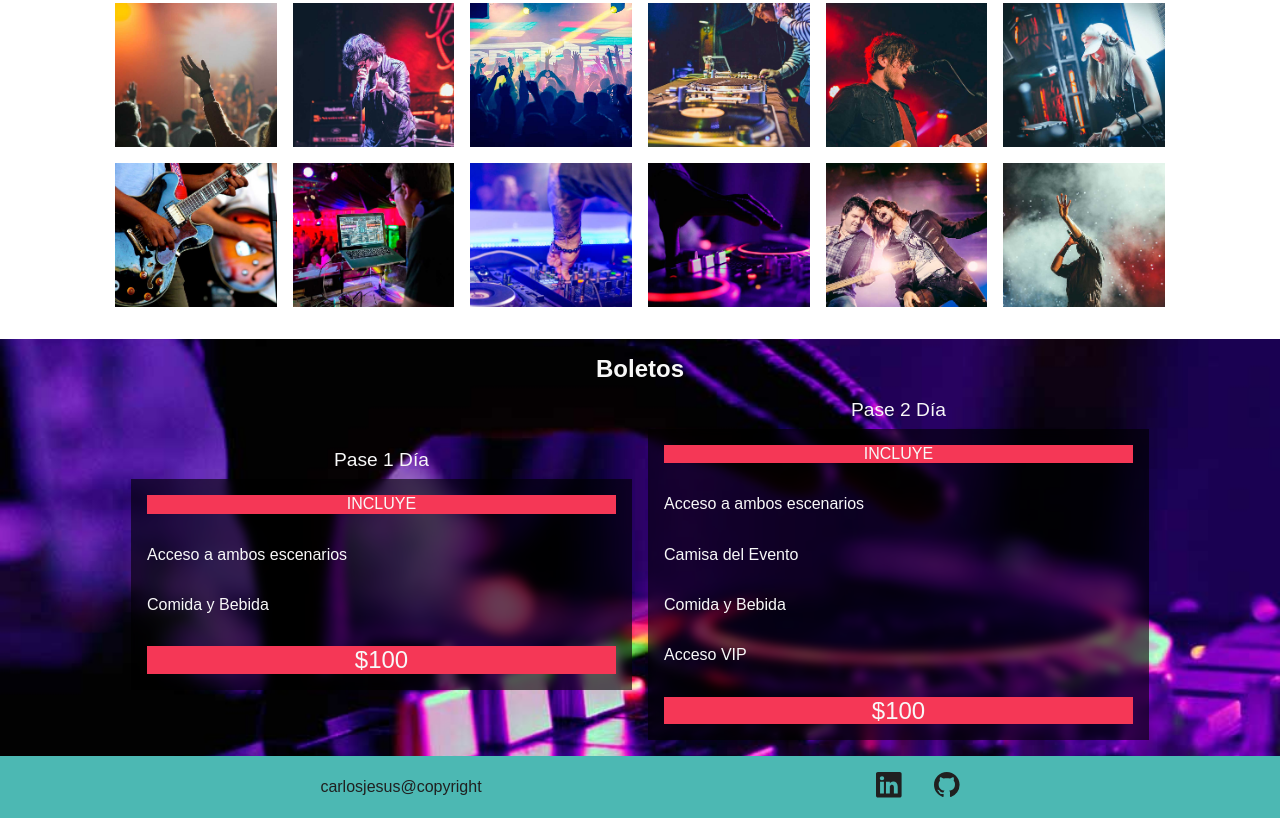
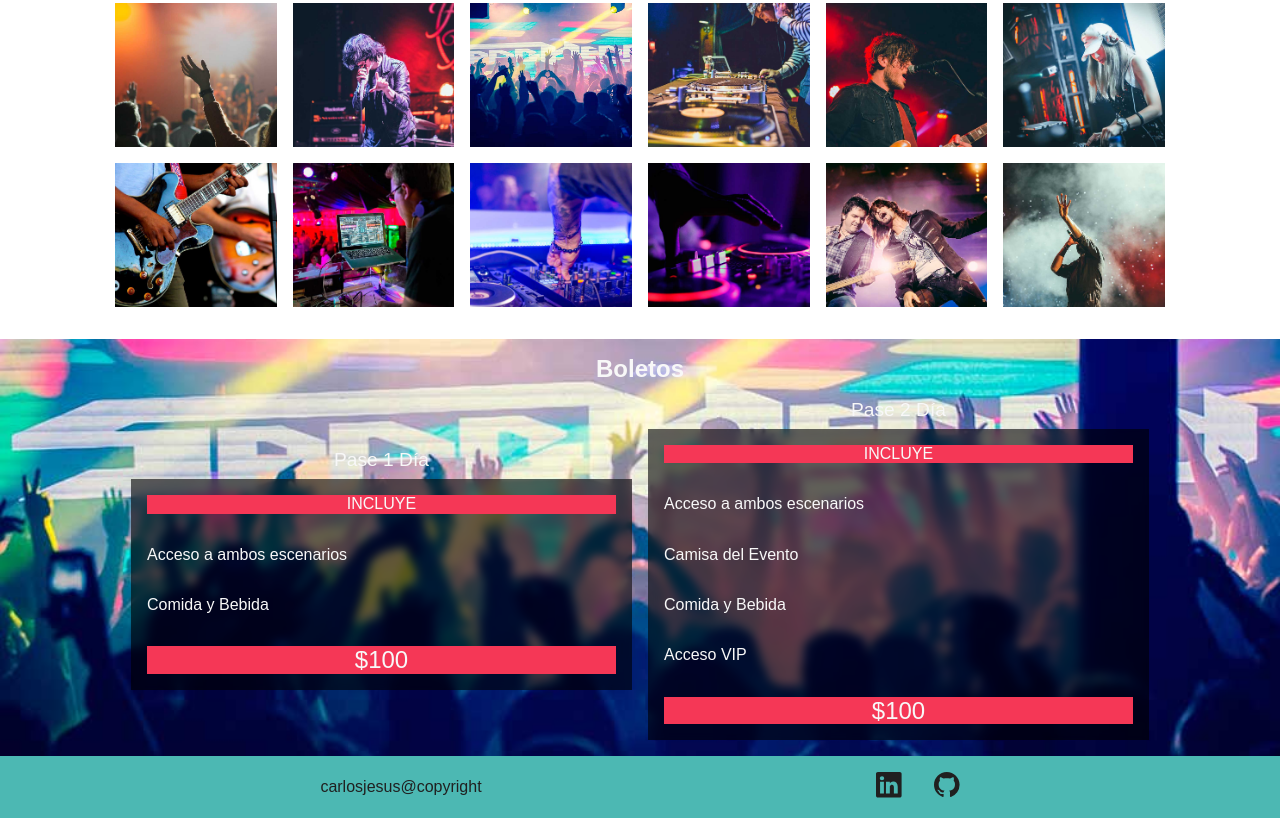
Before and after one commit to carlosjesus954/ProyectoSass, a website: page index.html in a window 1280 px wide. Shown: the part 3746-4564 px from the top of the page. Drawn offline with Linux system fonts and the light colour scheme.

Commit message:
Arreglando la seccion boletos

```diff
--- a/src/scss/layout/_body.scss
+++ b/src/scss/layout/_body.scss
@@ -228,7 +228,7 @@
 }
 
 .boletos {
-  background-image: url(../../../img/grande/10.jpg);
+  background-image: url(../../../img/grande/3.jpg);
   background-repeat: no-repeat;
   background-position: center;
   text-align: center;
```
Also changed, not shown: app/css/app.css.
